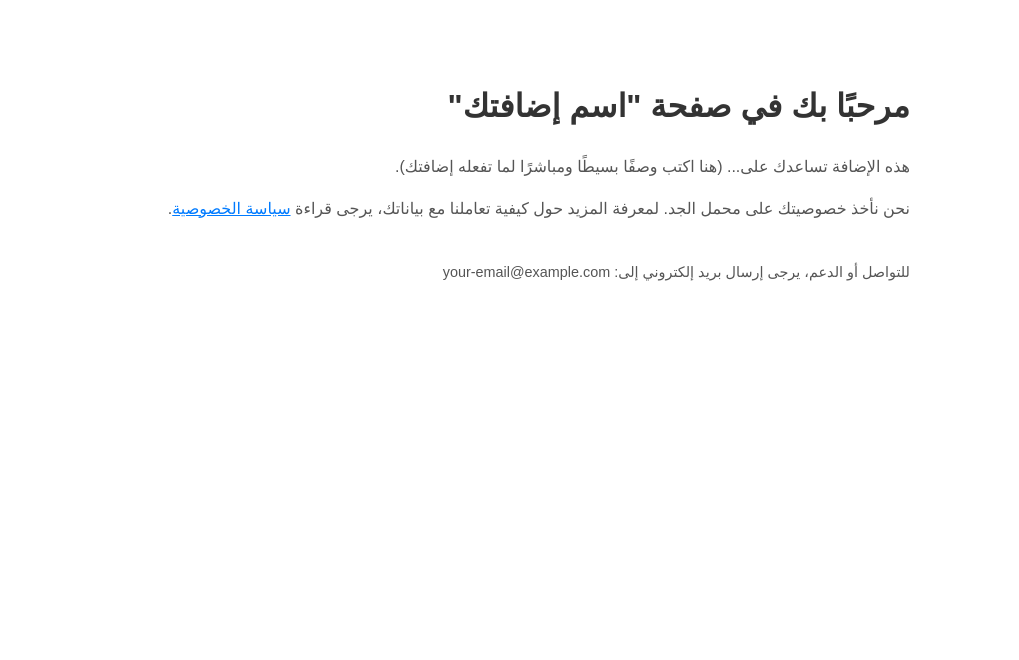
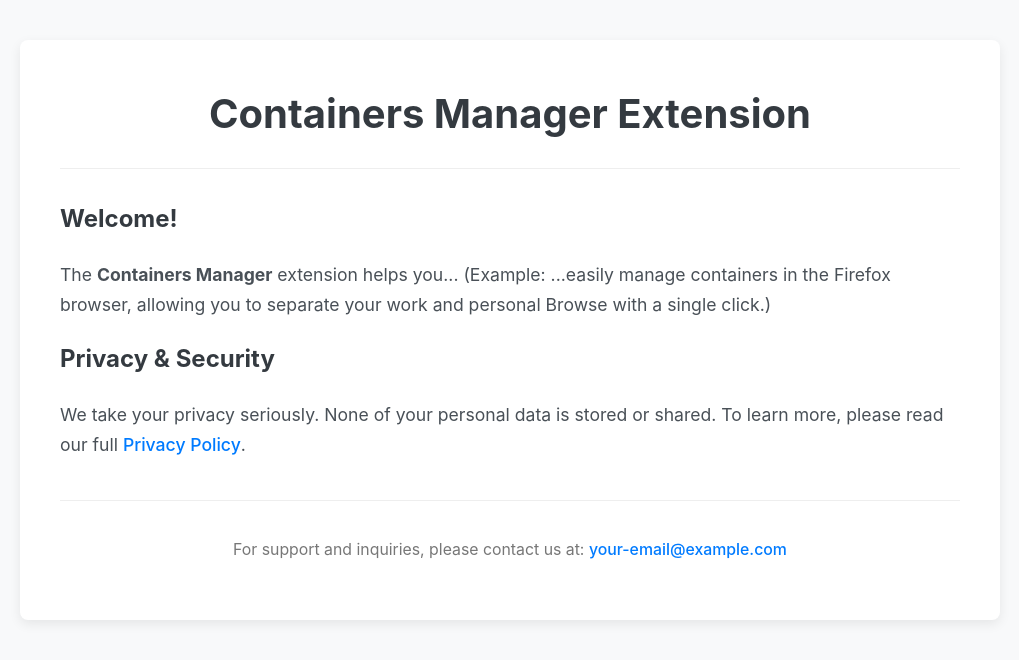
Before and after one commit to cyptosalmane10/my-gmail-extension, a plain HTML site: page index.html in a window 1280 px wide. Shown: the whole page, without its empty margins (130-1149 px from the left). Drawn offline with Linux system fonts and the light colour scheme.

Commit message:
Update index.html

```diff
--- a/index.html
+++ b/index.html
@@ -1,32 +1,92 @@
 <!DOCTYPE html>
-<html lang="ar" dir="rtl">
+<html lang="en">
 <head>
     <meta charset="UTF-8">
     <meta name="viewport" content="width=device-width, initial-scale=1.0">
-    <title>اسم إضافتك</title>
+    <title>Containers Manager Extension</title>
+
     <style>
-        body { font-family: sans-serif; line-height: 1.6; max-width: 800px; margin: 40px auto; padding: 20px; }
-        h1 { color: #333; }
-        p { color: #555; }
-        a { color: #007BFF; }
-        footer { margin-top: 40px; font-size: 0.9em; color: #777; }
+        :root {
+            --primary-color: #007bff;
+            --light-gray: #f8f9fa;
+            --dark-gray: #343a40;
+            --text-color: #495057;
+        }
+        body {
+            font-family: -apple-system, BlinkMacSystemFont, "Segoe UI", Roboto, "Helvetica Neue", Arial, sans-serif;
+            margin: 0;
+            padding: 0;
+            background-color: var(--light-gray);
+            color: var(--text-color);
+            line-height: 1.7;
+        }
+        .container {
+            max-width: 900px;
+            margin: 40px auto;
+            padding: 40px;
+            background-color: #ffffff;
+            border-radius: 8px;
+            box-shadow: 0 4px 12px rgba(0,0,0,0.08);
+        }
+        header {
+            border-bottom: 1px solid #eee;
+            padding-bottom: 20px;
+            margin-bottom: 30px;
+            text-align: center;
+        }
+        h1 {
+            color: var(--dark-gray);
+            font-size: 2.5em;
+            margin: 0;
+        }
+        h2 {
+            color: var(--dark-gray);
+        }
+        p {
+            font-size: 1.1em;
+        }
+        a {
+            color: var(--primary-color);
+            text-decoration: none;
+            font-weight: 500;
+        }
+        a:hover {
+            text-decoration: underline;
+        }
+        footer {
+            text-align: center;
+            margin-top: 40px;
+            padding-top: 20px;
+            border-top: 1px solid #eee;
+            font-size: 0.9em;
+            color: #777;
+        }
     </style>
 </head>
 <body>
 
-    <h1>مرحبًا بك في صفحة "اسم إضافتك"</h1>
+    <div class="container">
+        <header>
+            <h1>Containers Manager Extension</h1>
+        </header>
 
+        <main>
+            <h2>Welcome!</h2>
             <p>
-        هذه الإضافة تساعدك على... (هنا اكتب وصفًا بسيطًا ومباشرًا لما تفعله إضافتك).
+                The <strong>Containers Manager</strong> extension helps you...
+                (Example: ...easily manage containers in the Firefox browser, allowing you to separate your work and personal Browse with a single click.)
             </p>
 
+            <h2>Privacy & Security</h2>
             <p>
-        نحن نأخذ خصوصيتك على محمل الجد. لمعرفة المزيد حول كيفية تعاملنا مع بياناتك، يرجى قراءة <a href="privacy.html">سياسة الخصوصية</a>.
+                We take your privacy seriously. None of your personal data is stored or shared. To learn more, please read our full <a href="privacy.html">Privacy Policy</a>.
             </p>
+        </main>
 
         <footer>
-        <p>للتواصل أو الدعم، يرجى إرسال بريد إلكتروني إلى: your-email@example.com</p>
+             <p>For support and inquiries, please contact us at: <a href="mailto:your-email@example.com">your-email@example.com</a></p>
         </footer>
+    </div>
 
 </body>
 </html>
```
Lines whose indentation alone changed are shown as unchanged.
